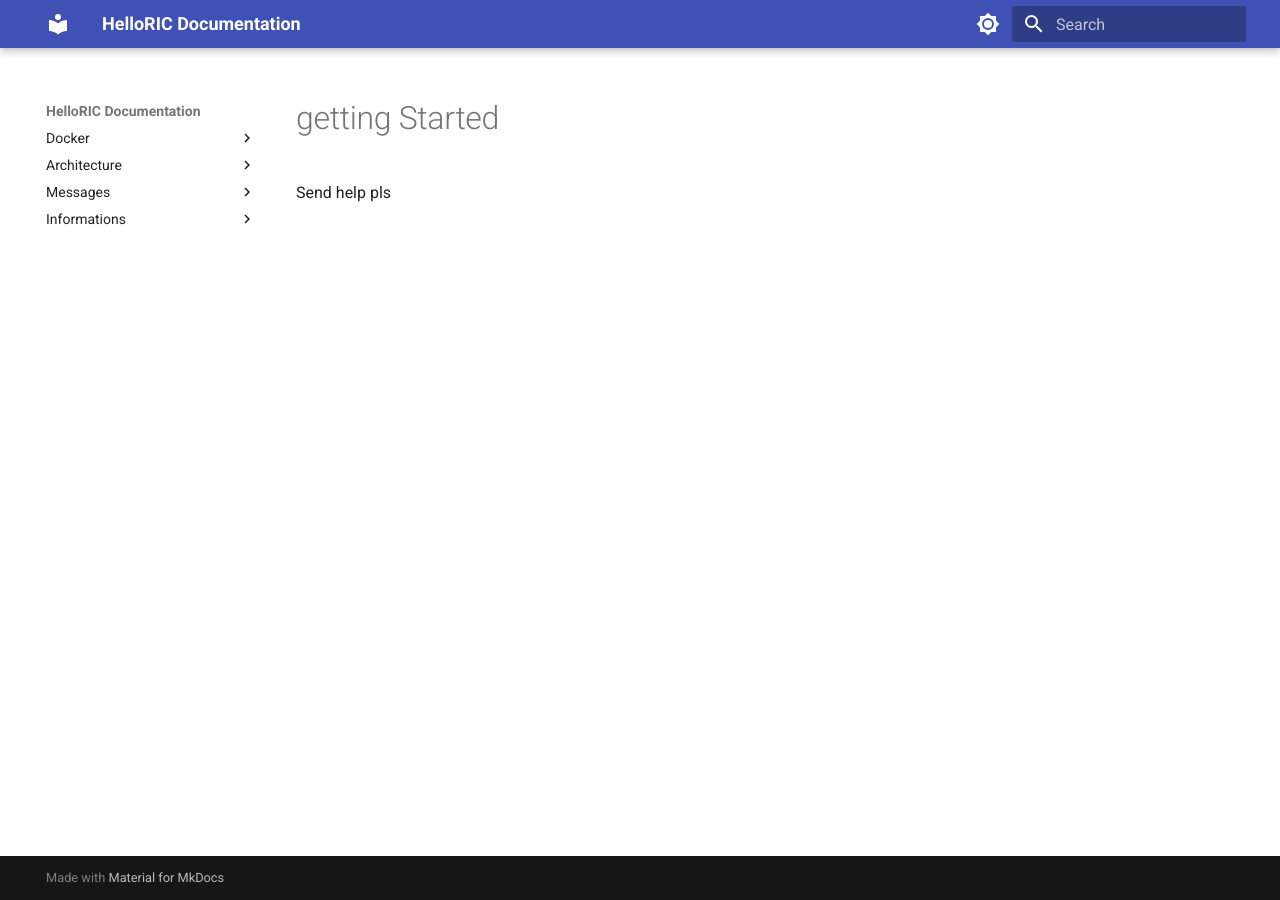
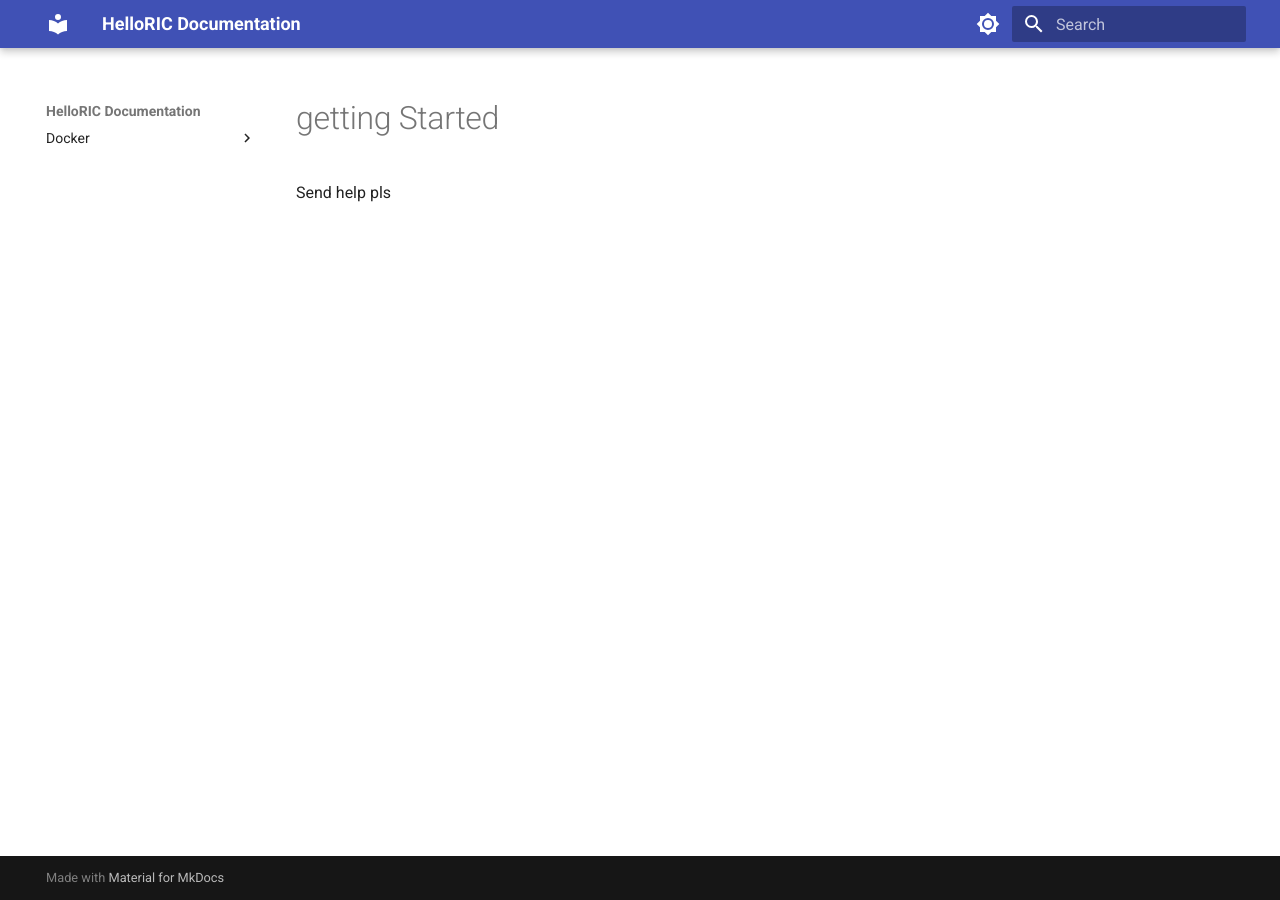
Before and after one commit to helloric/svelte-ui, an MkDocs documentation site: the page built from docs/getting-Started.md, in a window 1280 px wide. Built offline with MkDocs 1.6.1 and Material for MkDocs 9.7.7, drawn with Linux system fonts in a browser that asks for light colours; part of the change alters nothing that is shown.

Commit message:
weiteres docs feature

```diff
--- a/mkdocs.yml
+++ b/mkdocs.yml
@@ -3,12 +3,12 @@ site_url: http://127.0.0.1:8000/
 nav:
   - Docker:
     - Getting Started: getting-started.md
-  - Architecture:
-    - Overview: architecture/overview.md
-  - Messages:
-    - Overview: messages/overview.md
-  - Informations:
-    - Exhibits: informations/exhibits.md
+#  - Architecture:
+ #   - Overview: architecture/overview.md
+  #- Messages:
+   # - Overview: messages/overview.md
+  #- Informations:
+   # - Exhibits: informations/exhibits.md
 
 theme:
   name: material
```
